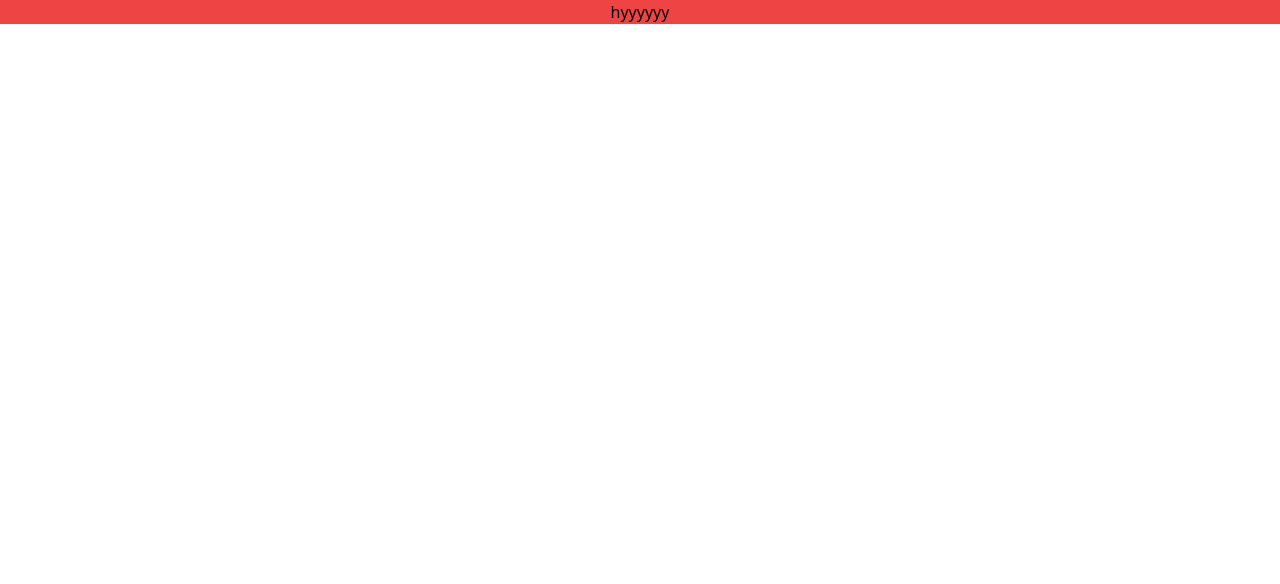
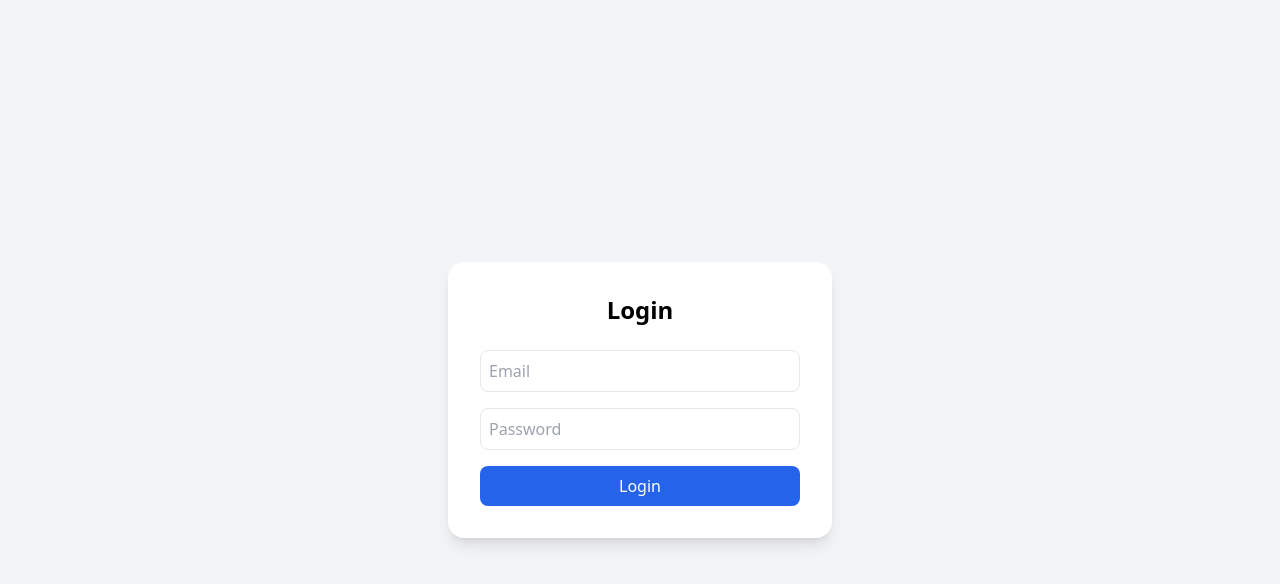
Before and after one commit to asmatzahra1214/resume-builder, a React (Create React App) app: page / in a window 1280 px wide. Shown: the top 584 px of the page. Built offline with nearby package versions, Linux system fonts and the light colour scheme.

Commit message:
Login.js page added successfully by Zulqarnain

```diff
--- a/src/App.js
+++ b/src/App.js
@@ -1,11 +1,10 @@
-
-import './App.css';
+import Login from "./pages/Login";
 
 function App() {
   return (
-    <div className="App">
-      <h1 className='bg-red-500'>hyyyyyy</h1>
-    </div>
+    <>
+      <Login />
+    </>
   );
 }
 
--- /dev/null
+++ b/src/pages/Login.js
@@ -0,0 +1,32 @@
+import React from "react";
+
+const Login = () => {
+  return (
+    <div className="flex items-center justify-center min-h-screen bg-gray-100">
+      <div className="bg-white p-8 rounded-2xl shadow-lg w-full max-w-sm">
+        <h2 className="text-2xl font-semibold mb-6 text-center">Login</h2>
+
+        <form className="flex flex-col gap-4">
+          <input
+            type="email"
+            placeholder="Email"
+            className="border p-2 rounded-lg focus:outline-none focus:ring-2 focus:ring-blue-400"
+          />
+          <input
+            type="password"
+            placeholder="Password"
+            className="border p-2 rounded-lg focus:outline-none focus:ring-2 focus:ring-blue-400"
+          />
+          <button
+            type="submit"
+            className="bg-blue-600 text-white py-2 rounded-lg hover:bg-blue-700 transition"
+          >
+            Login
+          </button>
+        </form>
+      </div>
+    </div>
+  );
+};
+
+export default Login;
```
